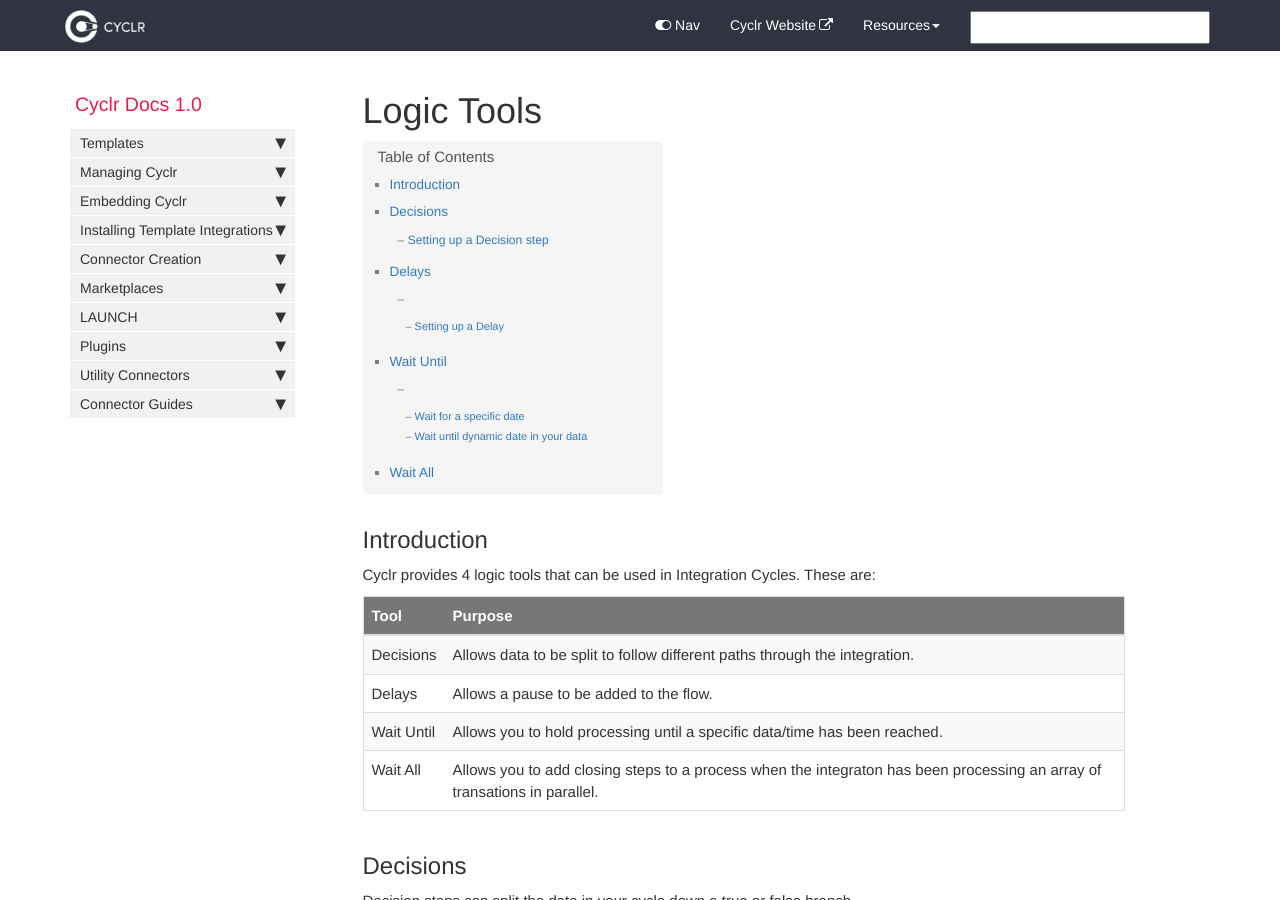
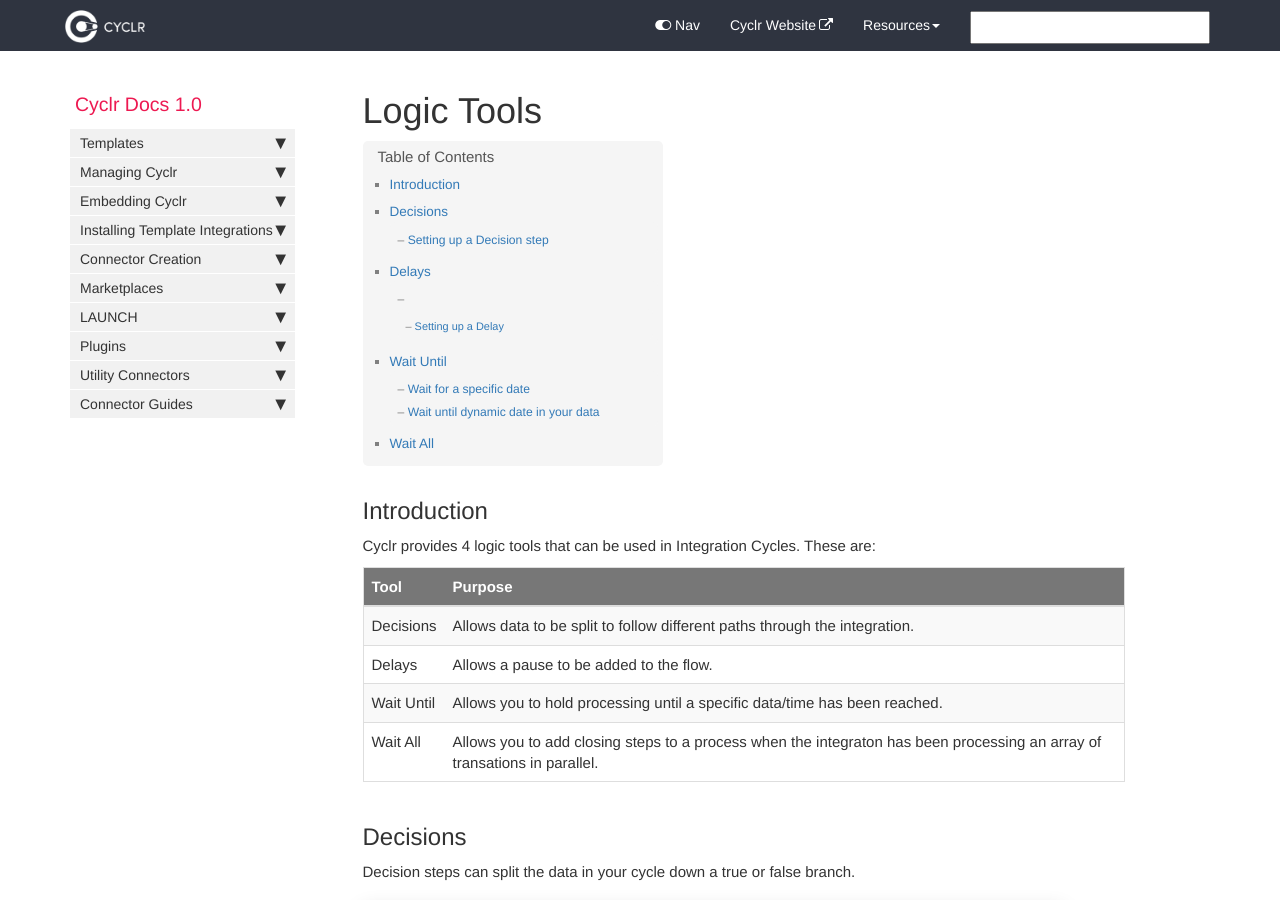
Before and after one commit to sneakysneak/docs, a Jekyll site: the page built from pages/templates/logic-tools.md, in a window 1280 px wide and 900 px high. Built offline with Jekyll 4.4.1, drawn with Linux system fonts in a browser that asks for light colours; nearby versions of some CDN libraries; comment, search, counter and statistics services are not loaded.

```diff
--- a/pages/templates/logic-tools.md
+++ b/pages/templates/logic-tools.md
@@ -63,7 +63,7 @@ You can also pause for a period based on a date field in your data. For example,
 
 You can use a Wait Until step in two ways.
 
-#### Wait for a specific date
+### Wait for a specific date
 
 For example, the date of an event or webinar you are running.
 
@@ -71,7 +71,7 @@ For example, the date of an event or webinar you are running.
 
 Select the Type a Value option and choose a date/time using the calendar and dropdown combos.
 
-#### Wait until dynamic date in your data
+### Wait until dynamic date in your data
 
 For example, a contact’s subscription renewal date.
 
```
